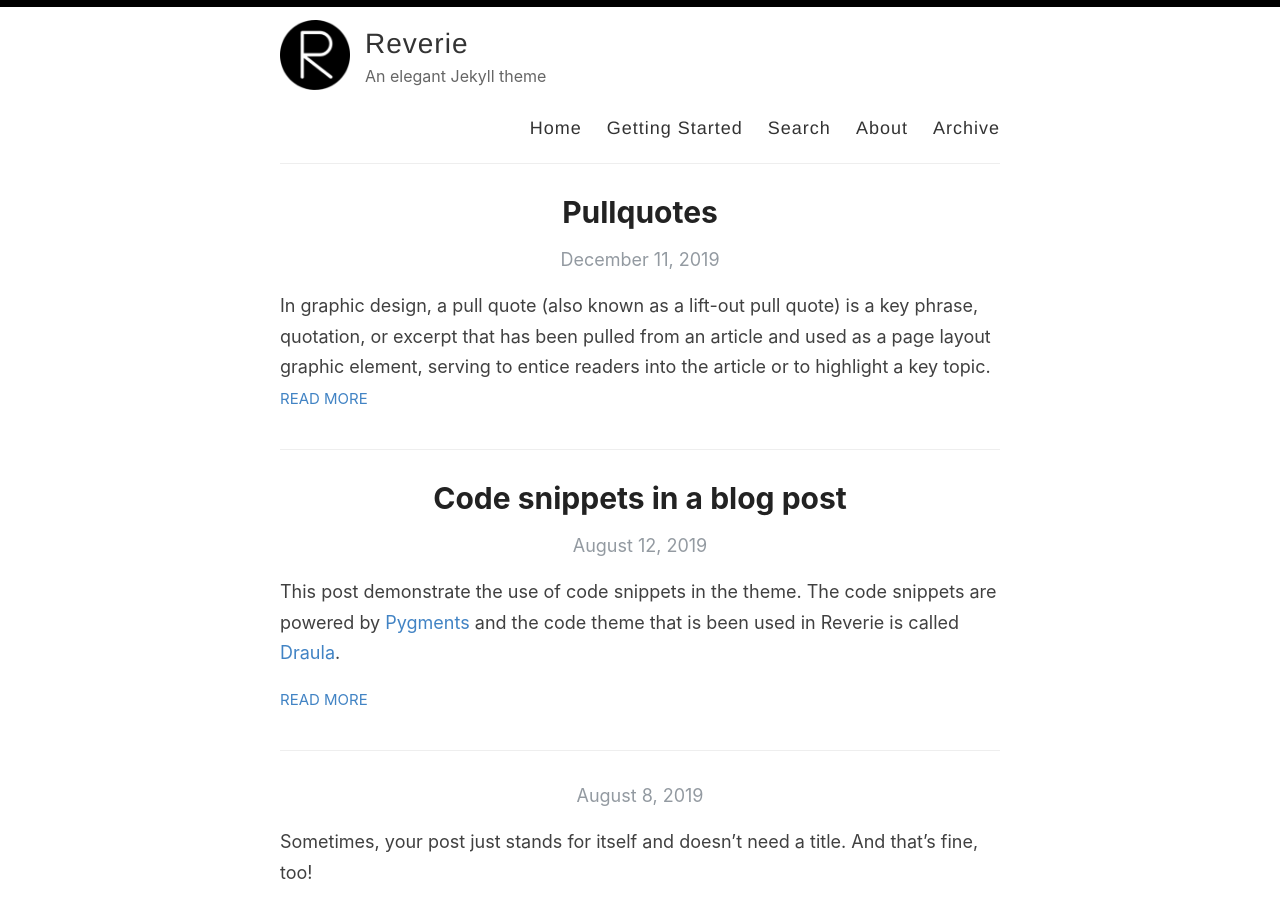
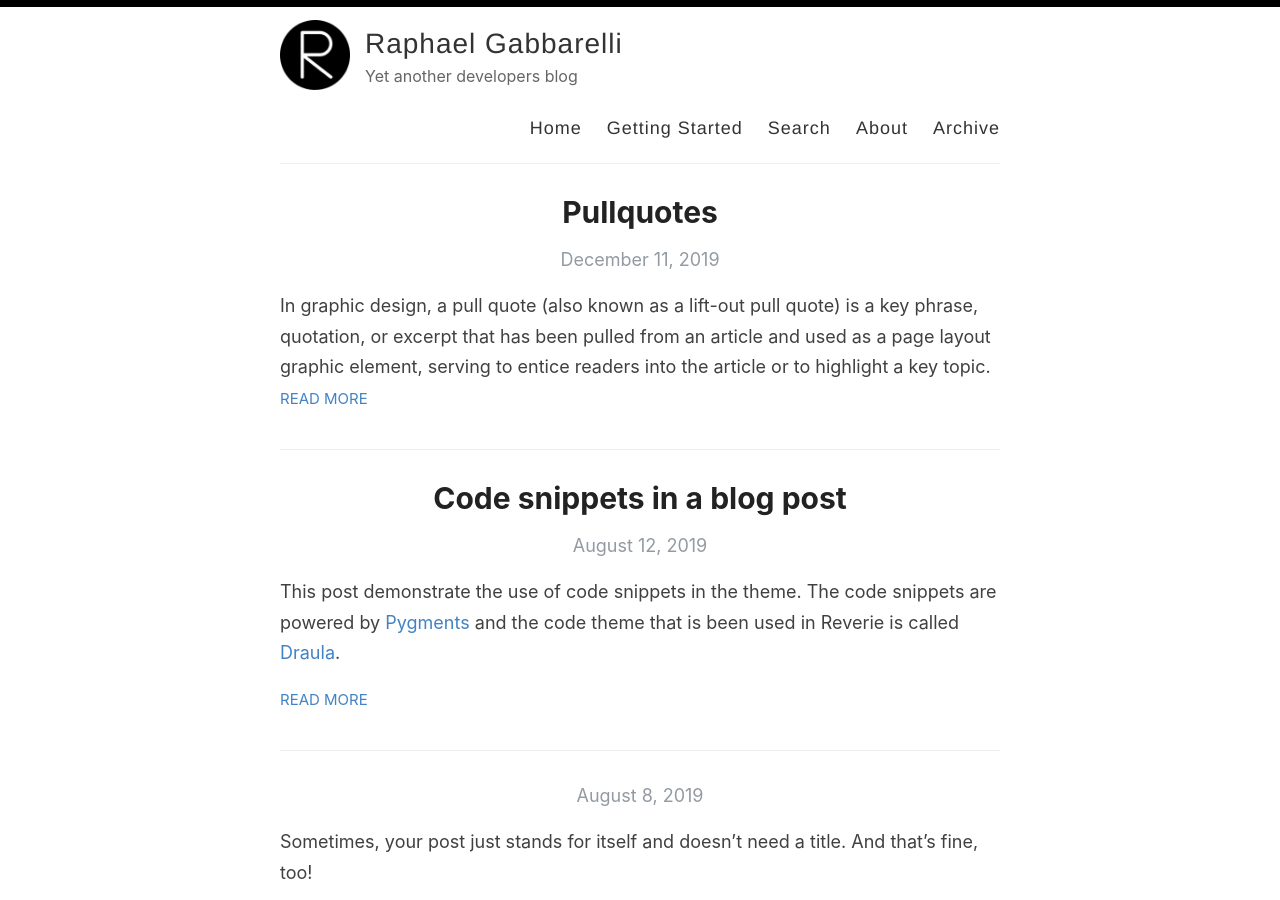
Before and after one commit to raphaelgabbarelli/raphaelgabbarelli.github.io, a Jekyll site: the page built from index.html, in a window 1280 px wide and 900 px high. Built offline with Jekyll 4.4.1, drawn with Linux system fonts in a browser that asks for light colours; the list of posts is cut into pages by our own code.

Commit message:
initial changes in config

```diff
--- a/_config.yml
+++ b/_config.yml
@@ -3,13 +3,13 @@
 #
 
 # Name of your site (displayed in the header)
-name: Reverie
+name: Raphael Gabbarelli
 
 # Name of the author
-author: Amit Merchant
+#author: Amit Merchant
 
 # Short bio or description (displayed in the header)
-description: An elegant Jekyll theme
+description: Yet another developers blog
 
 # URL of your avatar or profile pic (you could use your GitHub profile pic)
 avatar: /images/reverie.png
@@ -21,15 +21,15 @@
 # Includes an icon in the footer for each username you enter
 footer-links:
   dribbble:
-  email: amit.d.merchant@gmail.com
+  email: raphael@gabbarelli.it
   facebook:
   flickr:
-  github: amitmerchant1990/reverie
+  github: raphaelgabbarelli
   instagram:
   linkedin:
   pinterest:
   rss: rss
-  twitter: amit_merchant
+  twitter:
   stackoverflow:
   youtube: # channel/<your_long_string> or user/<user-name>
   googleplus: # anything in your profile username that comes after plus.google.com/
@@ -41,21 +41,21 @@
 disqus:
 
 # Enter your Google Analytics web tracking code (e.g. UA-2110908-2) to activate tracking
-google_analytics: UA-43339302-11
+google_analytics:
 
 # For newer "GA4" analytics, use the following instead of the "UA" entry above
 #google_analytics_ga4: G-GABC1DEFG
 
 # Your website URL (e.g. http://amitmerchant1990.github.io or http://www.amitmerchant.com)
 # Used for Sitemap.xml and your RSS feed
-url: http://www.amitmerchant.com/reverie
-enforce_ssl: https://www.amitmerchant.com/reverie
+url:
+enforce_ssl:
 
 # If you're hosting your site at a Project repository on GitHub pages
 # (http://yourusername.github.io/repository-name)
 # and NOT your User repository (http://yourusername.github.io)
 # then add in the baseurl here, like this: "/repository-name"
-baseurl: "/reverie"
+baseurl:
 
 #
 # !! You don't need to change any of the configuration flags below !!
```
